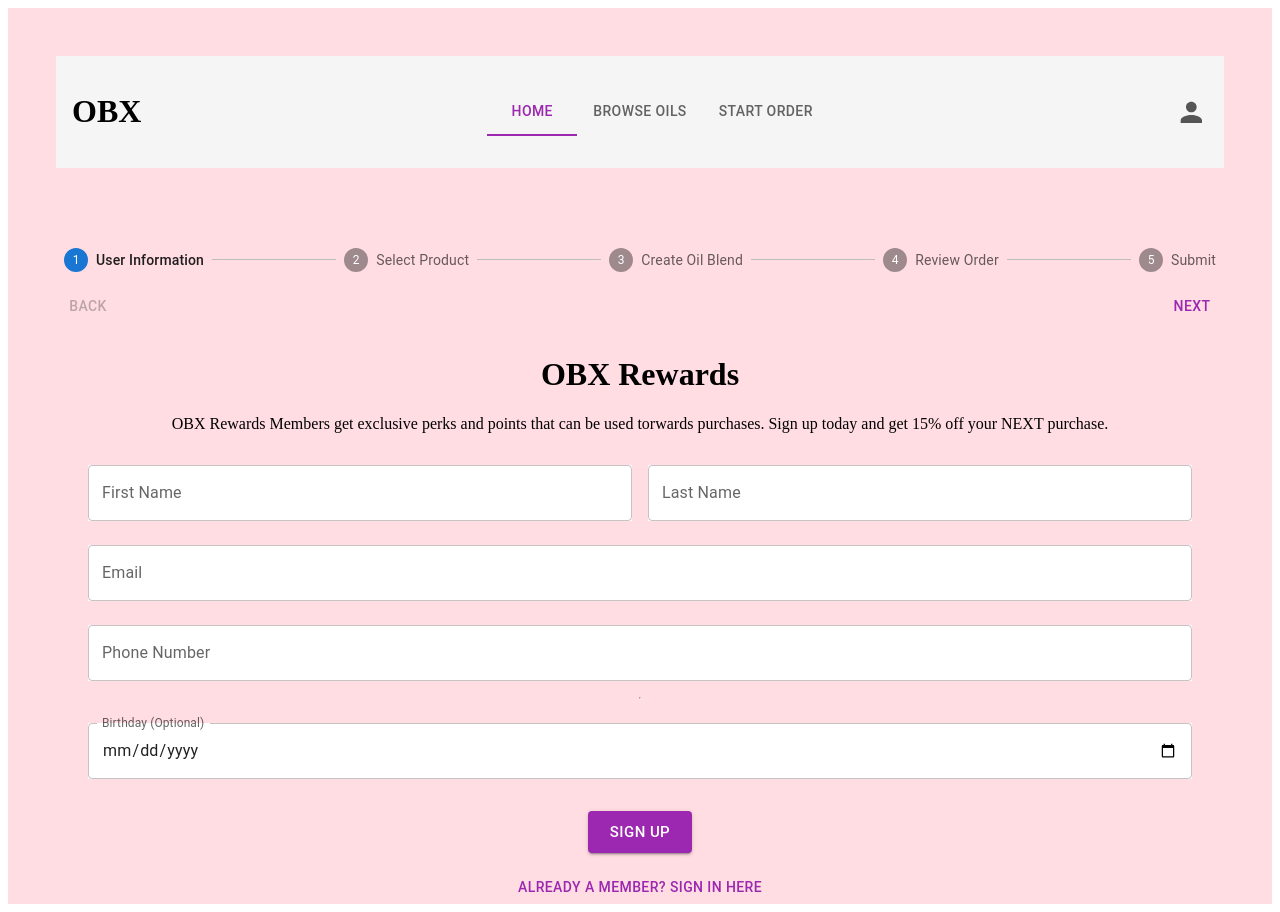
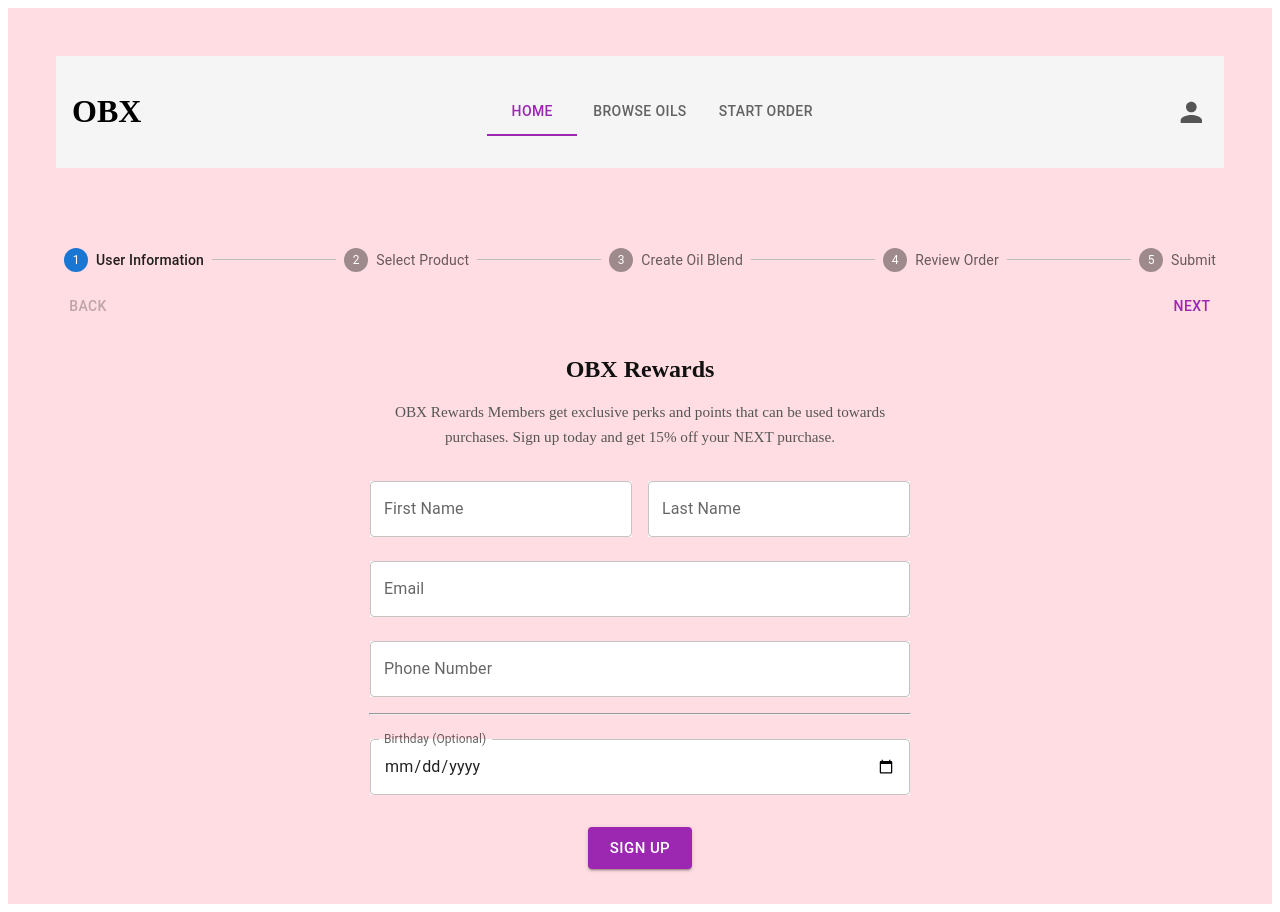
Before and after one commit to TatianaS7/obx, a React (Vite) app in the folder client/: page /start-order in a window 1280 px wide. Built offline with nearby package versions, Linux system fonts and the light colour scheme.

Commit message:
Add separate AuthModal, SignInForm, and RegisterForm components with styling for modularity; update UserInformation to integrate forms

```diff
--- /dev/null
+++ b/client/src/components/RegisterForm.tsx
@@ -0,0 +1,98 @@
+import React from "react";
+import { Box, TextField, Button } from "@mui/material";
+
+interface RegisterFormProps {
+  onSubmit: () => void;
+  onSwitchToSignIn: () => void;
+}
+
+export default function RegisterForm({
+  onSubmit,
+  onSwitchToSignIn,
+}: RegisterFormProps) {
+  return (
+    <>
+      <p>
+        OBX Rewards Members get exclusive perks and points that can be used
+        towards purchases. Sign up today and get 15% off your NEXT purchase.
+      </p>
+      <Box
+        component="form"
+        sx={{
+          display: "flex",
+          flexDirection: "column",
+          alignItems: "center",
+          marginTop: 2,
+          marginBottom: 3,
+        }}
+        noValidate
+        autoComplete="off"
+      >
+        <div style={{ display: "flex", gap: "16px", width: "100%" }}>
+          <TextField
+            label="First Name"
+            variant="outlined"
+            fullWidth
+            margin="normal"
+            style={{ backgroundColor: "white" }}
+          />
+          <TextField
+            label="Last Name"
+            variant="outlined"
+            fullWidth
+            margin="normal"
+            style={{ backgroundColor: "white" }}
+          />
+        </div>
+        <TextField
+          label="Email"
+          variant="outlined"
+          fullWidth
+          margin="normal"
+          style={{ backgroundColor: "white" }}
+          type="email"
+        />
+        <TextField
+          label="Phone Number"
+          variant="outlined"
+          fullWidth
+          margin="normal"
+          style={{ backgroundColor: "white" }}
+          type="tel"
+        />
+
+        <hr style={{ width: "100%", margin: "8px 0" }} />
+
+        <TextField
+          label="Birthday (Optional)"
+          variant="outlined"
+          fullWidth
+          margin="normal"
+          style={{ backgroundColor: "white" }}
+          type="date"
+          required={false}
+          InputLabelProps={{ shrink: true }}
+        />
+      </Box>
+
+      <div className="action-buttons">
+        <Button
+          variant="contained"
+          color="secondary"
+          size="large"
+          onClick={onSubmit}
+        >
+          Sign Up
+        </Button>
+        <Button
+          variant="text"
+          color="secondary"
+          onClick={onSwitchToSignIn}
+          style={{ marginTop: "16px" }}
+        >
+          Already a member? Sign in here
+        </Button>
+      </div>
+    </>
+  );
+}
--- /dev/null
+++ b/client/src/components/SignInForm.tsx
@@ -0,0 +1,44 @@
+import React from "react";
+import { TextField, Button } from "@mui/material";
+
+interface SignInFormProps {
+  onSubmit: () => void;
+  onSwitchToRegister: () => void;
+}
+
+export default function SignInForm({
+  onSubmit,
+  onSwitchToRegister,
+}: SignInFormProps) {
+  return (
+    <>
+      <p>Sign in to receive your rewards and discounts!</p>
+      <TextField
+        label="Phone Number"
+        variant="outlined"
+        fullWidth
+        margin="normal"
+        style={{ backgroundColor: "white" }}
+        type="tel"
+      />
+      <div className="action-buttons">
+        <Button
+          variant="contained"
+          color="secondary"
+          size="large"
+          onClick={onSubmit}
+        >
+          Sign In
+        </Button>
+        <Button
+          variant="text"
+          color="secondary"
+          onClick={onSwitchToRegister}
+          style={{ marginTop: "16px" }}
+        >
+          Not a member? Sign up here
+        </Button>
+      </div>
+    </>
+  );
+}
--- a/client/src/components/UserInformation.tsx
+++ b/client/src/components/UserInformation.tsx
@@ -1,8 +1,9 @@
 import React, { useState } from "react";
-import { Box, TextField, Button, Divider } from "@mui/material";
 import { useApi } from "../../src/api/ApiContext";
 import "../styles/UserInformation.css";
 import LoadingSpinner from "./LoadingSpinner";
+import SignInForm from "./SignInForm";
+import RegisterForm from "./RegisterForm";
 
 export default function UserInformation() {
   const [isMember, setIsMember] = useState(false);
@@ -11,150 +12,24 @@ export default function UserInformation() {
   function handleSubmit() {
     setLoading(true);
     // Perform submission logic here
-    // After submission, you can reset the loading state
     setLoading(false);
   }
 
   return (
     <div className="user-information-container">
       <h1>OBX Rewards</h1>
-
       {loading ? (
         <LoadingSpinner />
       ) : isMember ? (
-        <>
-          <p> Sign in to receive your rewards and discounts!</p>
-          <TextField
-            label="Phone Number"
-            variant="outlined"
-            fullWidth
-            margin="normal"
-            style={{ backgroundColor: "white" }}
-            type="tel"
-            // value={phoneNumber}
-            // onChange={(e) => setPhoneNumber(e.target.value)}
-          />
-
-          <div className="action-buttons">
-            <Button
-              variant="contained"
-              color="secondary"
-              size="large"
-              onClick={() => handleSubmit()}
-            >
-              Sign In
-            </Button>
-            <Button
-              variant="text"
-              color="secondary"
-              onClick={() => setIsMember(false)}
-              style={{ marginTop: "16px" }}
-            >
-              Not a member? Sign up here
-            </Button>
-          </div>
-        </>
+        <SignInForm
+          onSubmit={handleSubmit}
+          onSwitchToRegister={() => setIsMember(false)}
+        />
       ) : (
-        <>
-          <p>
-            OBX Rewards Members get exclusive perks and points that can be used
-            torwards purchases. Sign up today and get 15% off your NEXT
-            purchase.{" "}
-          </p>
-          <Box
-            component="form"
-            sx={{
-              display: "flex",
-              flexDirection: "column",
-              alignItems: "center",
-              marginTop: 2,
-              marginBottom: 3,
-            }}
-            noValidate
-            autoComplete="off"
-          >
-            <div
-              className="flex-row"
-              style={{ display: "flex", gap: "16px", width: "100%" }}
-            >
-              <TextField
-                label="First Name"
-                variant="outlined"
-                fullWidth
-                margin="normal"
-                style={{ backgroundColor: "white" }}
-                // value={firstName}
-                // onChange={(e) => setFirstName(e.target.value)}
-              />
-              <TextField
-                label="Last Name"
-                variant="outlined"
-                fullWidth
-                margin="normal"
-                style={{ backgroundColor: "white" }}
-                // value={lastName}
-                // onChange={(e) => setLastName(e.target.value)}
-              />
-            </div>
-            <TextField
-              label="Email"
-              variant="outlined"
-              fullWidth
-              margin="normal"
-              style={{ backgroundColor: "white" }}
-              type="email"
-              // value={email}
-              // onChange={(e) => setEmail(e.target.value)}
-            />
-            <TextField
-              label="Phone Number"
-              variant="outlined"
-              fullWidth
-              margin="normal"
-              style={{ backgroundColor: "white" }}
-              type="tel"
-              // value={phoneNumber}
-              // onChange={(e) => setPhoneNumber(e.target.value)}
-            />
-
-            <hr />
-
-            <TextField
-              label="Birthday (Optional)"
-              variant="outlined"
-              fullWidth
-              margin="normal"
-              style={{ backgroundColor: "white" }}
-              type="date"
-              required={false}
-              // value={birthday}
-              // onChange={(e) => setBirthday(e.target.value)}
-              InputLabelProps={{
-                shrink: true,
-              }}
-            />
-          </Box>
-
-          <div className="action-buttons">
-            <Button
-              variant="contained"
-              color="secondary"
-              size="large"
-              onClick={() => handleSubmit()}
-            >
-              Sign Up
-            </Button>
-
-            <Button
-              variant="text"
-              color="secondary"
-              onClick={() => setIsMember(true)}
-              style={{ marginTop: "16px" }}
-            >
-              Already a member? Sign in here
-            </Button>
-          </div>
-        </>
+        <RegisterForm
+          onSubmit={handleSubmit}
+          onSwitchToSignIn={() => setIsMember(true)}
+        />
       )}
     </div>
   );
--- a/client/src/styles/UserInformation.css
+++ b/client/src/styles/UserInformation.css
@@ -1,10 +1,26 @@
 .user-information-container {
-    margin: 0 2em;
+  max-width: 540px;
+  margin: 0 auto;
+  text-align: center;
+}
+
+.user-information-container h1 {
+  font-size: 1.5rem;
+  font-weight: 700;
+  color: #111;
+  margin-bottom: 0.5rem;
+}
+
+.user-information-container p {
+  color: #555;
+  line-height: 1.65;
+  font-size: 0.95rem;
 }
 
 .action-buttons {
-    display: flex;
-    flex-direction: column;
-    align-items: center;
-    margin-top: 1.5em;
+  display: flex;
+  flex-direction: column;
+  align-items: center;
+  margin-top: 1.5rem;
+  gap: 0.75rem;
 }
```
Also changed, not shown: client/src/components/AuthModal.tsx (added, +59 -0 lines), client/src/styles/AuthModal.css (added, +58 -0 lines).
